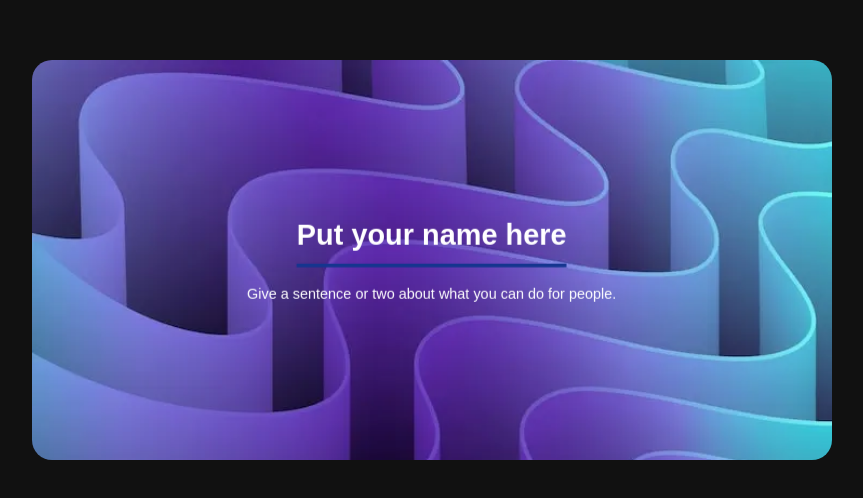
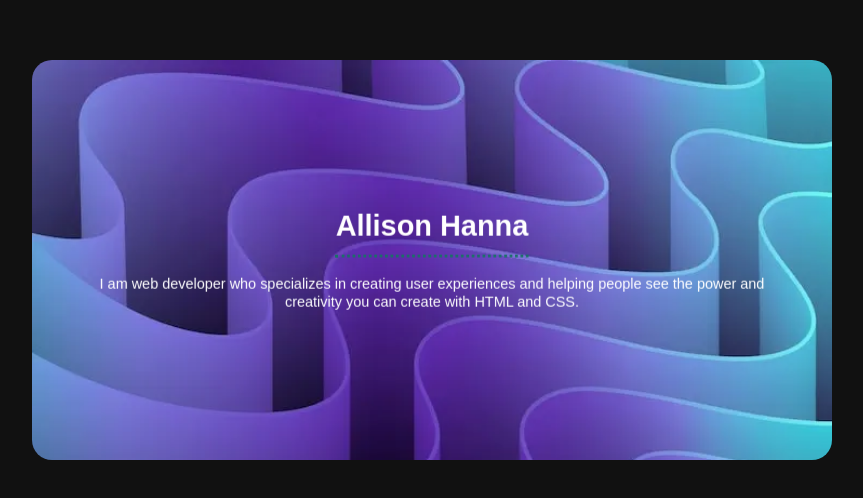
Before and after one commit to AllisonJCCC/web110, a plain HTML site: page digitalcard/digitalcardFinished.html in a window 1280 px wide. Shown: the part 140-638 px from the top of the page, without its empty margins (208-1071 px from the left). Drawn offline with Linux system fonts and the light colour scheme.

Commit message:
Add files via upload

```diff
--- a/digitalcard/digitalcardFinished.html
+++ b/digitalcard/digitalcardFinished.html
@@ -6,107 +6,9 @@
 <meta charset="UTF-8" />
 <meta name="viewport" content="width=device-width, initial-scale=1.0" />
 <title>My Flip Card</title>
-<script src="jsForPhone.js" defer></script>
-<style>
-  /* If this is for a portfolio, MOVE these styles to an external css file */
-  * {
-    margin:0;
-    padding:0;
-    box-sizing:border-box;
- }
+<!-- <script src="jsForPhone.js" defer></script> needed because we have links on our card. No links, no js needed -->
+<link href="card.css" rel="stylesheet">
 
-  body {
-    min-height: 100vh;  /*  This will fill the browser's height.  Remove the justify-content and align-items css to see the full height. */
-    display: flex;    /* This will organize the information well with flex */
-    justify-content: center;  /* This will center the info L and R */
-    align-items: center;      /* This will center the info Top and Bottom */
-    background: #111;
-    font-family: Arial, sans-serif;
-    perspective: 1200px;     /* https://www.w3schools.com/cssref/css3_pr_perspective.php   The lower the #, the more 3d effect.  It changes the child of body, not body itself. */
-
-  }
-
-  /* This is the container of the card */
-  article.flip-card {
-    width: 90vw;             /* This controls the height*/
-    max-width: 800px;    /* This controls the width*/
-    aspect-ratio: 2 / 1;    /* This controls the height and width on a phone - landscape or portrait*/
-    border-radius: 20px;
-    position: relative;       /* This controls the positon of the container in some browsers*/
-    transform-style: preserve-3d;  /* https://www.w3schools.com/cssref/trycss3_transform-style_inuse.htm  This just preserves the 3D effect */
-    transition: transform 1.5s ease-in-out;  /* https://www.w3schools.com/css/css3_transitions.asp   This determines how long and what kind of transition */
-    pointer-events: auto;  /* allow clicks and hovers on desktops and phones */
-    cursor: pointer;
-    -webkit-tap-highlight-color: transparent; /* remove link borders--dotted edges on an iOS device */
-  }
-
-  /* When the card is flpped, flip back to the front*/
-  article.flip-card.flipped {
-    transform: rotateY(180deg) !important;
-  }
-
-  .card-side {
-    display:flex;  /* responsive sizing*/
-    justify-content: center; /* center the content  L and R*/
-    align-items: center;  /* center the content top and bottom */
-    position: absolute;  /* needed for flip card sides to stack on top of each other */
-    inset: 0;  /* stick to the edges and fill the box works with backface visiblity */
-    padding: 20px 30px;
-    color: #fff;
-    border-radius: 20px;
-    backface-visibility: hidden;     /* Hide the back of the card   Demo:https://developer.mozilla.org/en-US/docs/Web/CSS/backface-visibility */
-    transform-style: preserve-3d;  /* https://www.w3schools.com/cssref/trycss3_transform-style_inuse.htm  This just preserves the 3D effect */
-    }
-
-  .front {
-    background-size: 100vh; /* Shows more of the image so you fill the space*/
-    background-image: url(frontpurple.webp);
-    /*Might need to add background position, background size here*/
-}
-  .back {
-    background-color: #333;
-    transform: rotateY(180deg); /* This keeps the image on the back of the card.  Remove it to see the difference.*/
-    padding-top: 10px;
-    background-image: url(backnature.webp);
-    background-position: center;
-    background-size: cover;
-    }
-
-  .content {
-    transform: translateZ(70px) scale(0.85); /*https://developer.mozilla.org/en-US/docs/Web/CSS/transform-function/translateZ   Moves things closer or farther away from you.   The scale forces the content to fill up less space on the card. Just remove scale to see the text fill the whole card.  */
-    text-align: center;
-    line-height: 1.3;
-  }
-
-  .content h2 {
-    margin-bottom: 20px;
-    font-size: 2rem;
-    border-bottom: 4px solid #15358f;
-    padding-bottom: 10px;
-    display: inline-block;
-  }
-
-  .content p{
-    font-size:1rem;
-  }
-
-  .back a {
-    display: inline-block;
-    margin-top: 30px;
-    padding: 14px 34px;
-    border: 2.5px solid #15389f;
-    border-radius: 50px;
-    color: #56b4c9;
-    background: black;
-    text-decoration: none;
-    font-weight: bold;
-    font-size: 1.2rem;
-    transition: all 0.35s ease;
-  }
-
-  .back a:hover { background:#ca9c66; color:#000; }
-
-</style>
 </head>
 <body>
 
@@ -114,8 +16,8 @@
 
   <section class="card-side front"><!--This is the container that holds the front of the business card -->
     <div class="content"><!--This is the container that holds the info on the front of the business card -->
-      <h2>Put your name here</h2><!--This is the header on the front of the business card -->
-      <p>Give a sentence or two about what you can do for people.</p>
+      <h2>Allison Hanna</h2><!--This is the header on the front of the business card -->
+      <p>I am web developer who specializes in creating user experiences and helping people see the power and creativity you can create with HTML and CSS.</p>
     </div><!--closing content div-->
   </section>
 
@@ -127,6 +29,7 @@
     </div>
   </section>
 </article>
+</article>
 
 
 
```
